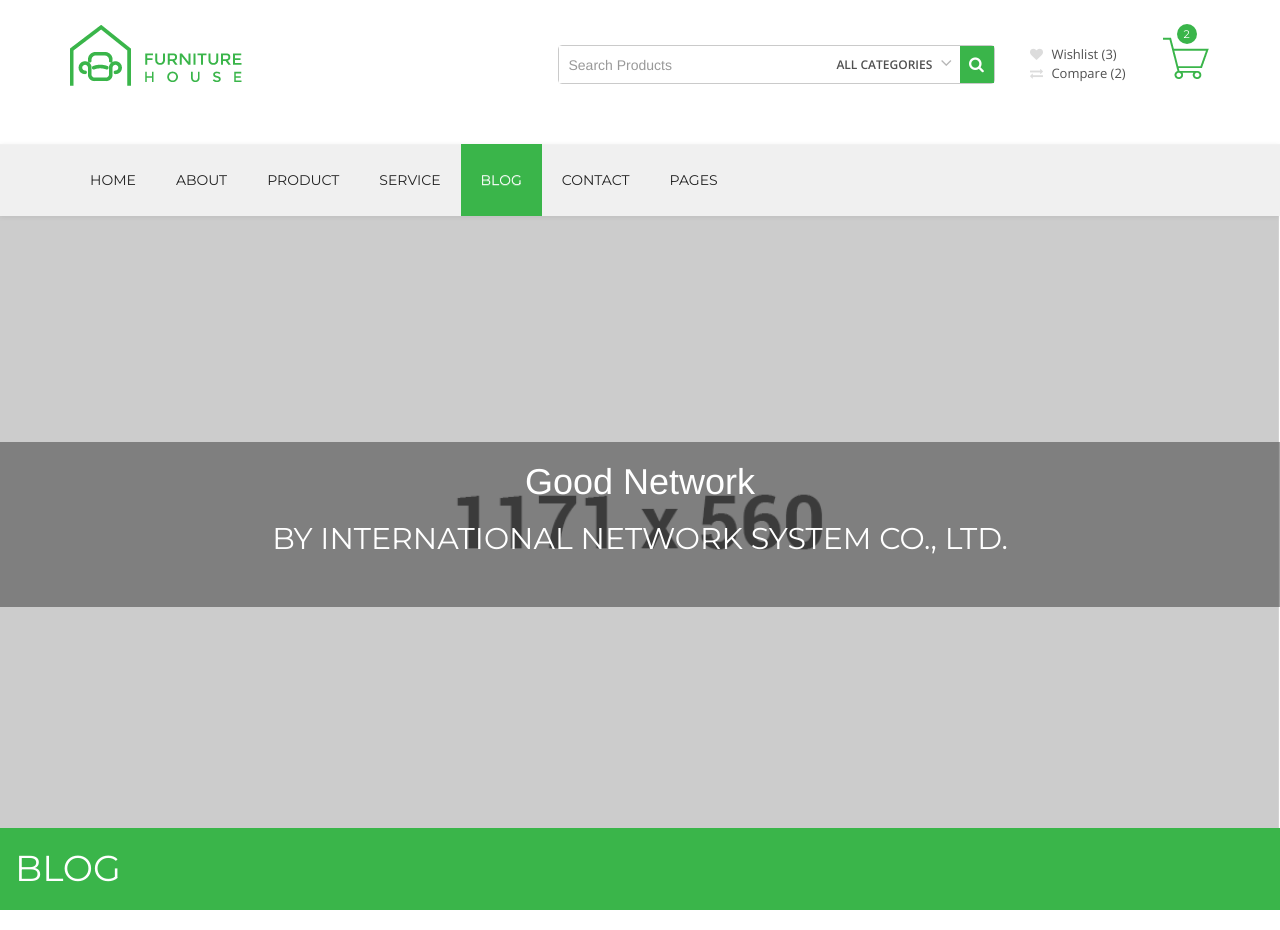
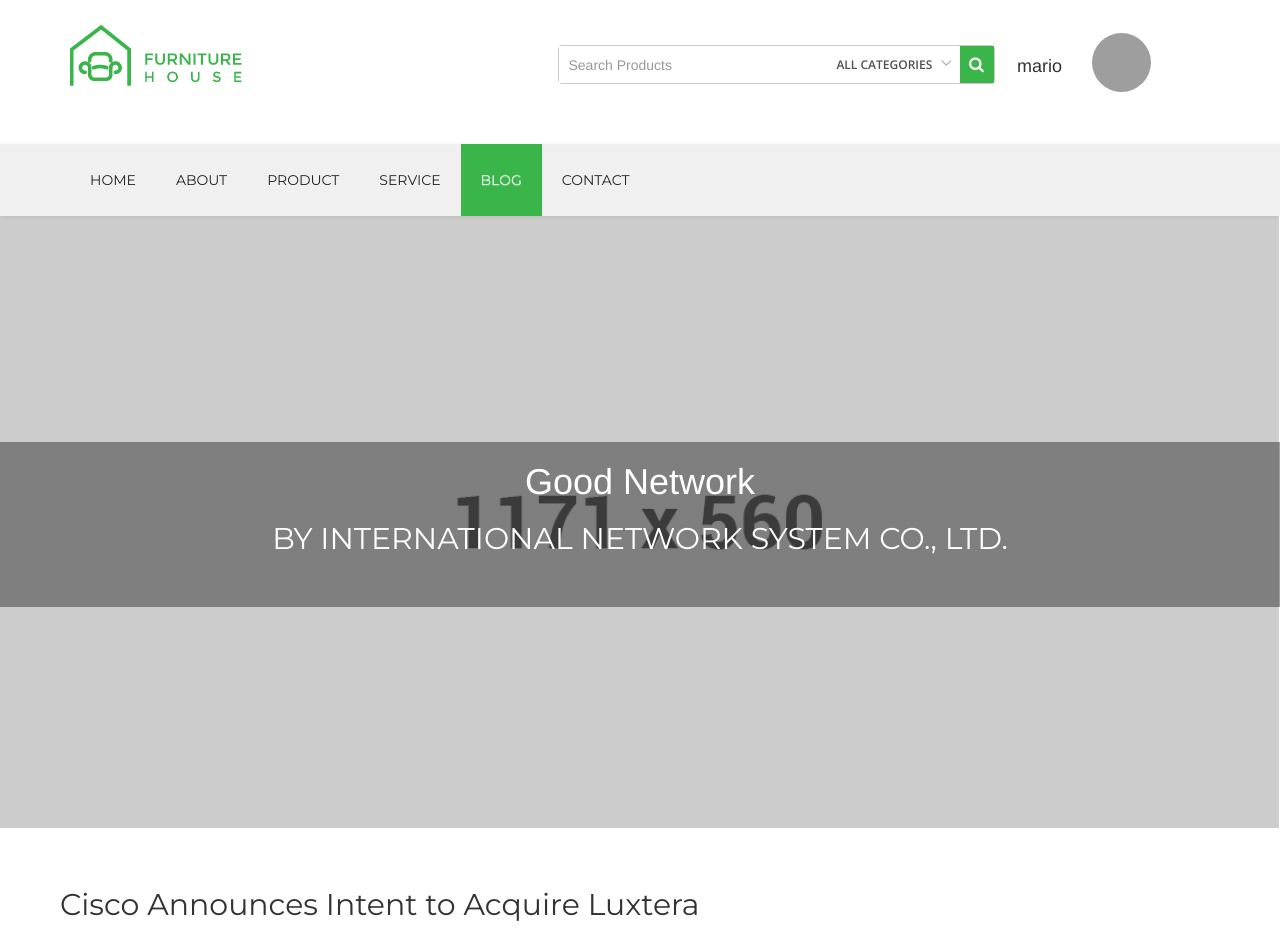
Before and after one commit to ddev-chama/INSTemplate, a CodeIgniter app: page /database/index.php/ins/blog in a window 1280 px wide. Shown: the top 930 px of the page. Run offline with CodeIgniter, Linux system fonts and the light colour scheme; style sheets or scripts are compiled from the project's sources; some libraries are stand-ins or nearby versions; grey boxes are pictures that could not be loaded.

Commit message:
A New day after Migrane

```diff
--- a/application/views/Template/index.php
+++ b/application/views/Template/index.php
@@ -46,7 +46,38 @@
       <script src="js/html5shiv.min.js"></script>
       <script src="js/respond.min.js"></script>
     <![endif]-->
-
+<style>
+.avatar_img {
+    position: absolute;
+    width: 100%;
+    height: 100%;
+    border-radius: 60%;
+    max-width: 5.875rem;
+    max-height: 5.875rem;
+    border: 0;
+}
+#header .logo_line .searchSec .wishlistCompare {
+    width: 168px;
+    padding: 0;
+}
+.wishlistCompare ul {
+  margin: 0;
+  list-style-type: none;
+  padding: 0;
+  overflow: hidden;
+}
+    .wishlistCompare li{
+    display:block;
+    float:left;
+    padding: 8px;
+}
+.nav_top{
+    position: fixed;
+    background-color:white;
+    width:100%;
+    top:0;
+}
+</style>
 </head>
 <body>
 
@@ -85,16 +116,11 @@
                             </form>
                         </div>
                         <div class="fleft wishlistCompare">
-                            <ul class="nav">
-                                <li><a href="#"><i class="fa fa-heart"></i> Wishlist (3)</a></li>
-                                <li><a href="#"><i class="fa fa-exchange"></i> Compare (2)</a></li>
-                            </ul>
+                            <ul><li><h4 style="padding: 14px;">mario</h4></li>
+                            <li><img class="avatar_img" src="https://cf.shopee.co.th/file/3c2a9bc79c1612a297e12f2af224130b_tn" alt=""></li></ul>
                         </div>
-                        <div class="fleft cartCount">
-                            <div class="cartCountInner row m0">
-                                <span class="badge">2</span>
-                            </div>
                         </div>
+
                     </div>
                 </div>
             </div>
@@ -119,16 +145,6 @@
                         <li class=" <?php if($page_select=="blog"){ echo "active"; } ?>"><a href="<?php print(base_url())?>index.php/INS/blog">Blog</a></li >
                         <li class="<?php if($page_select=="contact"){ echo "active"; } ?>" ct"><a href="<?php print(base_url())?>index.php/INS/contact">contact</a></li >
                         <?php /*<?php print(base_url())?>index.php/INS/contact*/ ?>
-                        <li class="dropdown">
-                            <a href="#" class="dropdown-toggle" data-toggle="dropdown" role="button" aria-expanded="false">Pages</a>
-                            <ul class="dropdown-menu" role="menu">
-                                <li><a href="services.html">Services</a></li>
-                                <li><a href="blog.html">Blog</a></li>
-                                <li><a href="single-post.html">Single Post</a></li>
-                                <li><a href="shortcodes.html">Shortcodes</a></li>
-                                <li><a href="404.html">404</a></li>
-                            </ul>
-                        </li>
                     </ul>
                 </div><!-- /.navbar-collapse -->
             </div><!-- /.container-fluid -->
@@ -314,9 +330,21 @@
 
     <!--Strella JS-->
     <script src="<?php echo base_url() ?>public/js/furniture.js"></script>
+    <script>
+    $(document).ready(function(){
+	   $(window).bind('scroll', function() {
+	   var navHeight = $( window ).height() - 430;
+			 if ($(window).scrollTop() > navHeight) {
+				 $('nav').addClass('nav_top');
+			 }
+			 else {
+				 $('nav').removeClass('nav_top');
+			 }
+		});
+	});
 
+    </script>
 
-</script>
 </body>
 </html>
 <script>
--- a/application/views/blog.php
+++ b/application/views/blog.php
@@ -1,29 +1,51 @@
 <style>
   .io {
     font-family:'Montserrat', sans-serif;
-    background: #f1f1f1
   }
   .card {
     background-color: white;
     padding: 20px;
+    padding-left: 60px;
+    padding-right: 60px;
     margin-top: 20px;
     margin-bottom: 20px;
   }
+  .blog-button
+    {
+    background-color: #20b6ad;
+    border: 1px solid #20b6ad;
+    color: white !important;
+    display: inline-block;
+    font-size: 17px;
+    line-height: 13px;
+    margin: 8px 0 3px;
+    padding: 5px 8px;
+
+  }
+  .blog-button:hover {
+    background-color: black;
+    border: 1px solid black;
+}
 </style>
 <!--content of blog-->
-<div style="background-color:#3ab54a;font-family:'Montserrat', sans-serif;margin:0px;padding:15px;color:white;font-size:36px;">BLOG</div>
 <div class="io">
       <div class="card">
         <h2>Cisco Announces Intent to Acquire Luxtera</h2>
         <h5>SAN JOSE, Calif., Dec 18, 2018</h5>
-        <img src="<?php echo base_url()?>public/images/blog/blog1.jpg" width="20%" style="margin : 10px">
+        <img src="<?php echo base_url()?>public/images/blog/blog1.jpg" width="400px" style="padding-top:10px;padding-bottom:15px;">
         <p>SAN JOSE, Calif. – Dec, 18, 2018 – Cisco (NASDAQ: CSCO) today announced the intent to acquire privately-held Luxtera, Inc, a semiconductor company based ... </p>
-        <a href="javascript:void();" title="Read more" class="read-more" >Read more<i class="fa fa-angle-double-right ml-2"></i></a>
+        <a href="javascript:void();" title="Read more" class="blog-button " id="0011">Read more</i></a>
       </div>
       <div class="card">
         <h2>Cisco SONFlex Helps VodafoneZiggo Ready for 5G with RAN Automation</h2>
         <h5>SAN JOSE, Calif., Dec 3, 2018</h5>
-        <img src="<?php echo base_url()?>public/images/blog/blog2.jpg" width="20%" style="margin : 10px">
+        <img src="<?php echo base_url()?>public/images/blog/blog2.jpg" width="400px" style="padding-top:10px;padding-bottom:15px;">
         <p>MAASTRICHT, Netherlands – December 3, 2018 – Cisco today announced its plans to execute on a radio access network (RAN) automation strategy using the ...</p>
-        <a href="javascript:void();" title="Read more" class="read-more" >Read more<i class="fa fa-angle-double-right ml-2"></i></a>
+        <a href="javascript:void();" title="Read more" class="blog-button " id="0012">Read more</i></a>
 </div>
+<script>
+$.post( "test.php", { name: "John", time: "2pm" },function (res) {
+
+});
+
+</script>
```
Also changed, not shown: application/views/product.html (+38 -8 lines).
